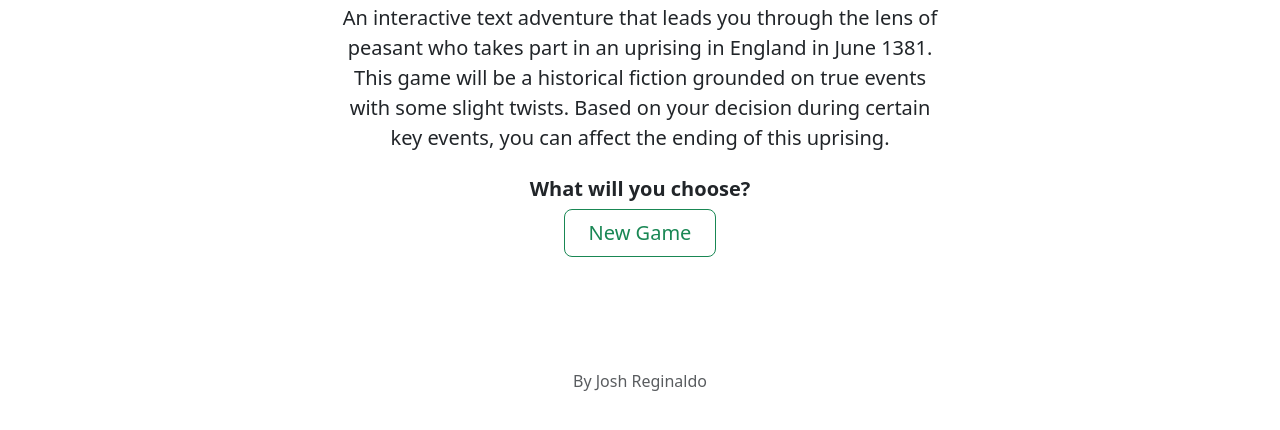
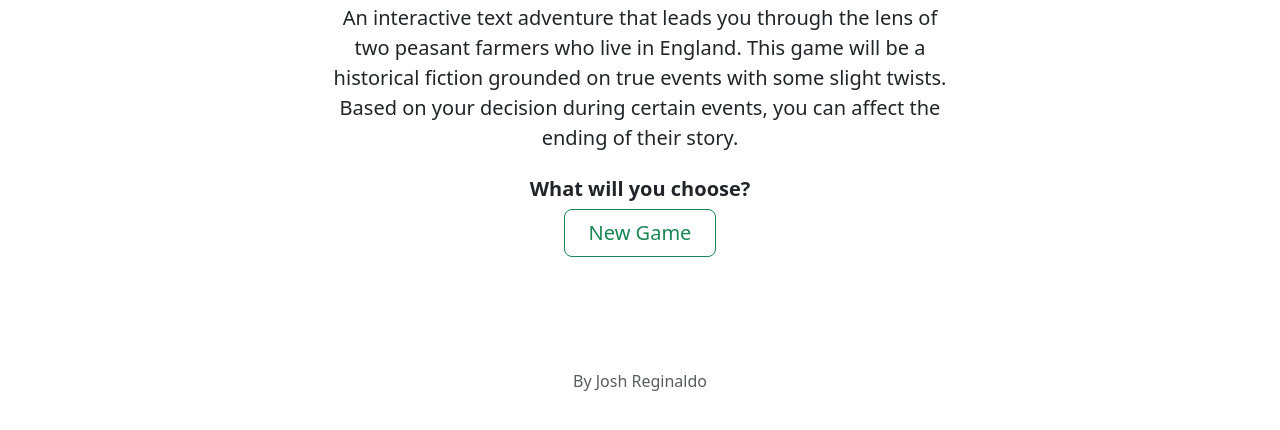
Before and after one commit to AnotherCreator/Text-Adv-Game, a plain HTML site: page index.html in a window 1280 px wide. Shown: the part 230-660 px from the top of the page. Drawn offline with nearby package versions, Linux system fonts and the light colour scheme.

Commit message:
Adjust synopsis

```diff
--- a/index.html
+++ b/index.html
@@ -24,9 +24,8 @@
   <div class="px-4 py-5 my-5 text-center">
     <h1 class="display-5 fw-bold text-body-emphasis">A Peasant's Revolt</h1>
     <div class="col-lg-6 mx-auto">
-      <p class="lead mb-4">An interactive text adventure that leads you through the lens of peasant who takes part in an
-      uprising in England in June 1381. This game will be a historical fiction grounded on true events with some slight
-      twists. Based on your decision during certain key events, you can affect the ending of this uprising.</p>
+      <p class="lead mb-4">An interactive text adventure that leads you through the lens of two peasant farmers who live in England. This game will be a historical fiction grounded on true events with some slight
+      twists. Based on your decision during certain events, you can affect the ending of their story.</p>
       <h5 class="fw-bold">What will you choose?</h5>
       <div class="d-grid gap-2 d-sm-flex justify-content-sm-center">
         <a type="button" class="btn btn-outline-success btn-lg px-4 gap-3" href="game.html">New Game</a>
```
